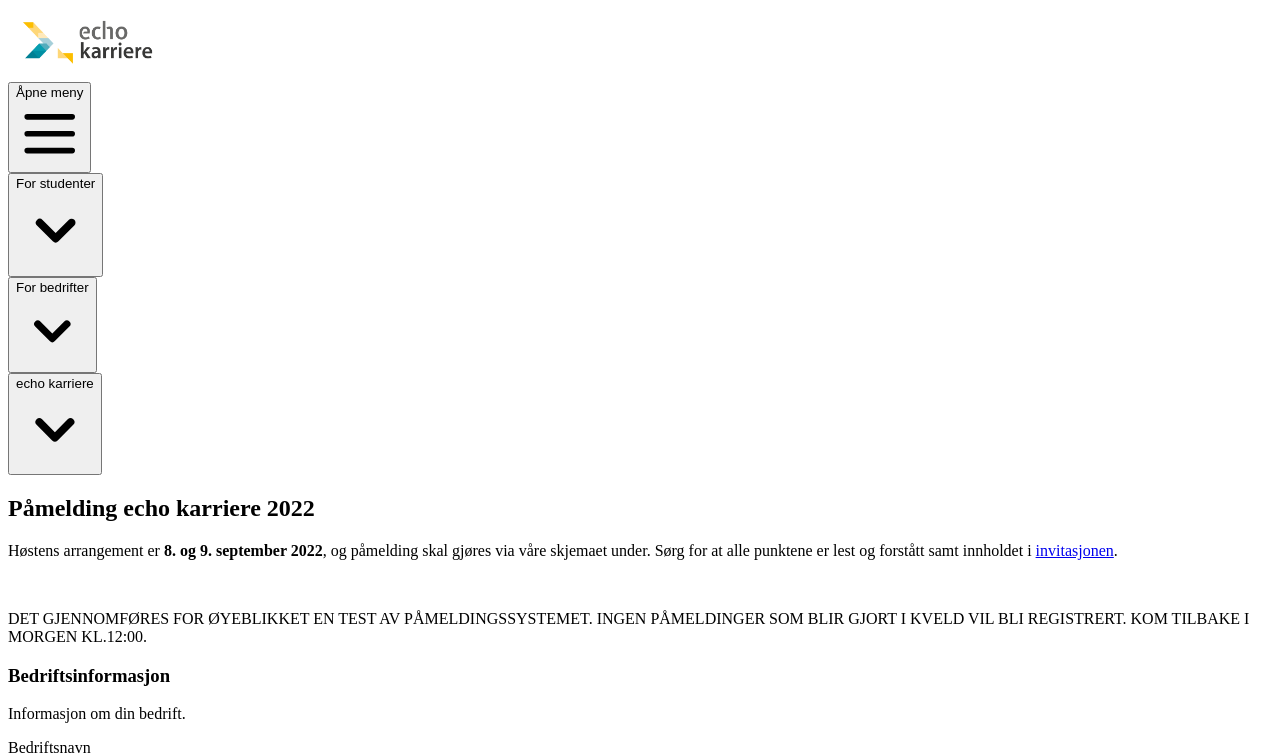
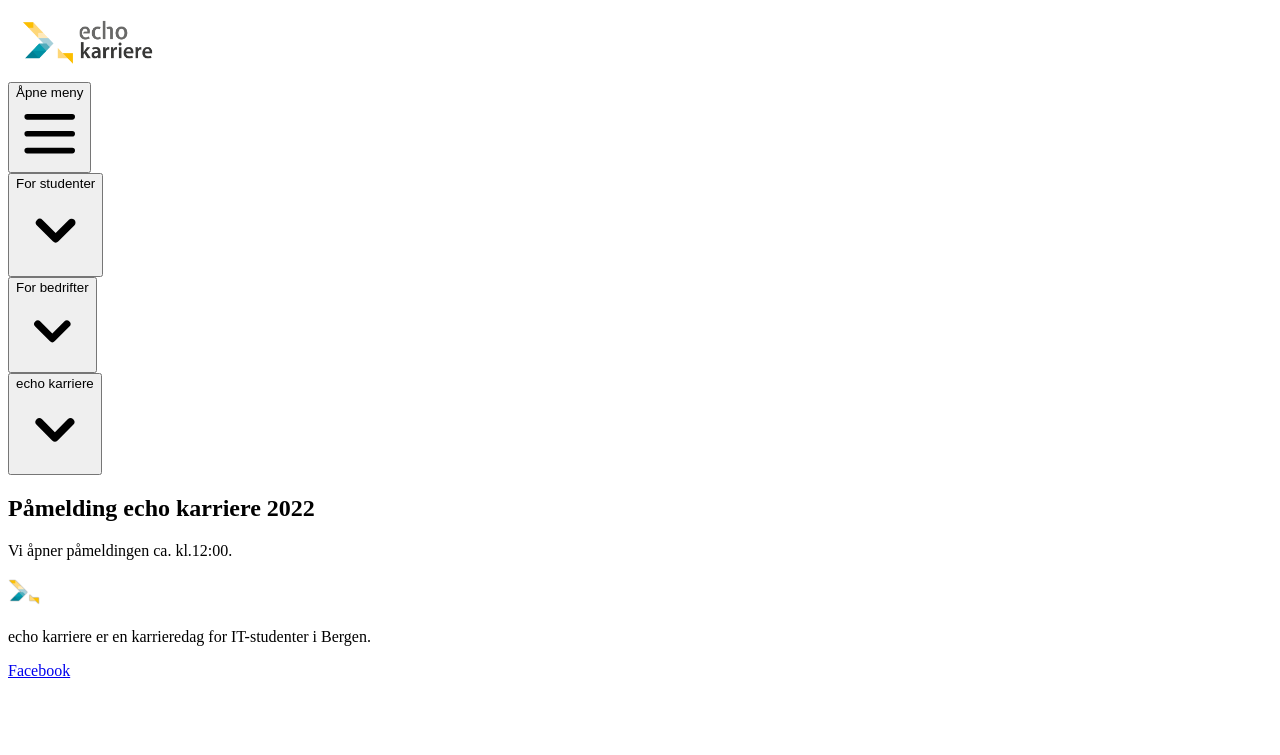
Before and after one commit to echo-karriere/web, a Next.js app: page /for-bedrifter/pamelding in a window 1280 px wide. Shown: the top 755 px of the page. Built offline with nearby package versions, Linux system fonts and the light colour scheme; a web font is replaced by a local one.

Commit message:
Finished testing registration

```diff
--- a/components/forms/Registration.tsx
+++ b/components/forms/Registration.tsx
@@ -137,11 +137,6 @@
               </a>
             </Link>
             .
-          </p>
-          <br />
-          <p className="text-red-500">
-            DET GJENNOMFØRES FOR ØYEBLIKKET EN TEST AV PÅMELDINGSSYSTEMET. INGEN PÅMELDINGER SOM BLIR GJORT I KVELD VIL
-            BLI REGISTRERT. KOM TILBAKE I MORGEN KL.12:00.
           </p>
         </div>
         <div className="mt-12">
@@ -587,11 +582,6 @@
                     tilbakemelding. Vi er avhengig av at bedriftene overholder sin del, slik at vi sammen får til et
                     velfungerende arrangement.
                   </p>
-                  <br />
-                  <p className="text-red-500">
-                    DET GJENNOMFØRES FOR ØYEBLIKKET EN TEST AV PÅMELDINGSSYSTEMET. INGEN PÅMELDINGER SOM BLIR GJORT I
-                    KVELD VIL BLI REGISTRERT. KOM TILBAKE I MORGEN KL.12:00.
-                  </p>
                 </div>
                 <div>
                   <fieldset>
--- a/pages/for-bedrifter/pamelding.tsx
+++ b/pages/for-bedrifter/pamelding.tsx
@@ -1,10 +1,17 @@
-import { Container, Layout, RegistrationForm } from "@/components";
+import { Container, Layout } from "@/components";
 
 export default function Index(): JSX.Element {
   return (
     <Layout title="Påmelding 2022" description="Påmelding for echo karriere 2022">
       <Container>
-        <RegistrationForm />
+        <div className="bg-white py-16 px-4 overflow-hidden sm:px-6 lg:px-8 lg:py-24">
+          <div className="relative max-w-xl mx-auto">
+            <div>
+              <h2 className="text-center text-3xl font-bold text-gray-900 sm:text-4xl">Påmelding echo karriere 2022</h2>
+              <p className="mt-4 text-lg leading-6 text-gray-500">Vi åpner påmeldingen ca. kl.12:00.</p>
+            </div>
+          </div>
+        </div>
       </Container>
     </Layout>
   );
```
